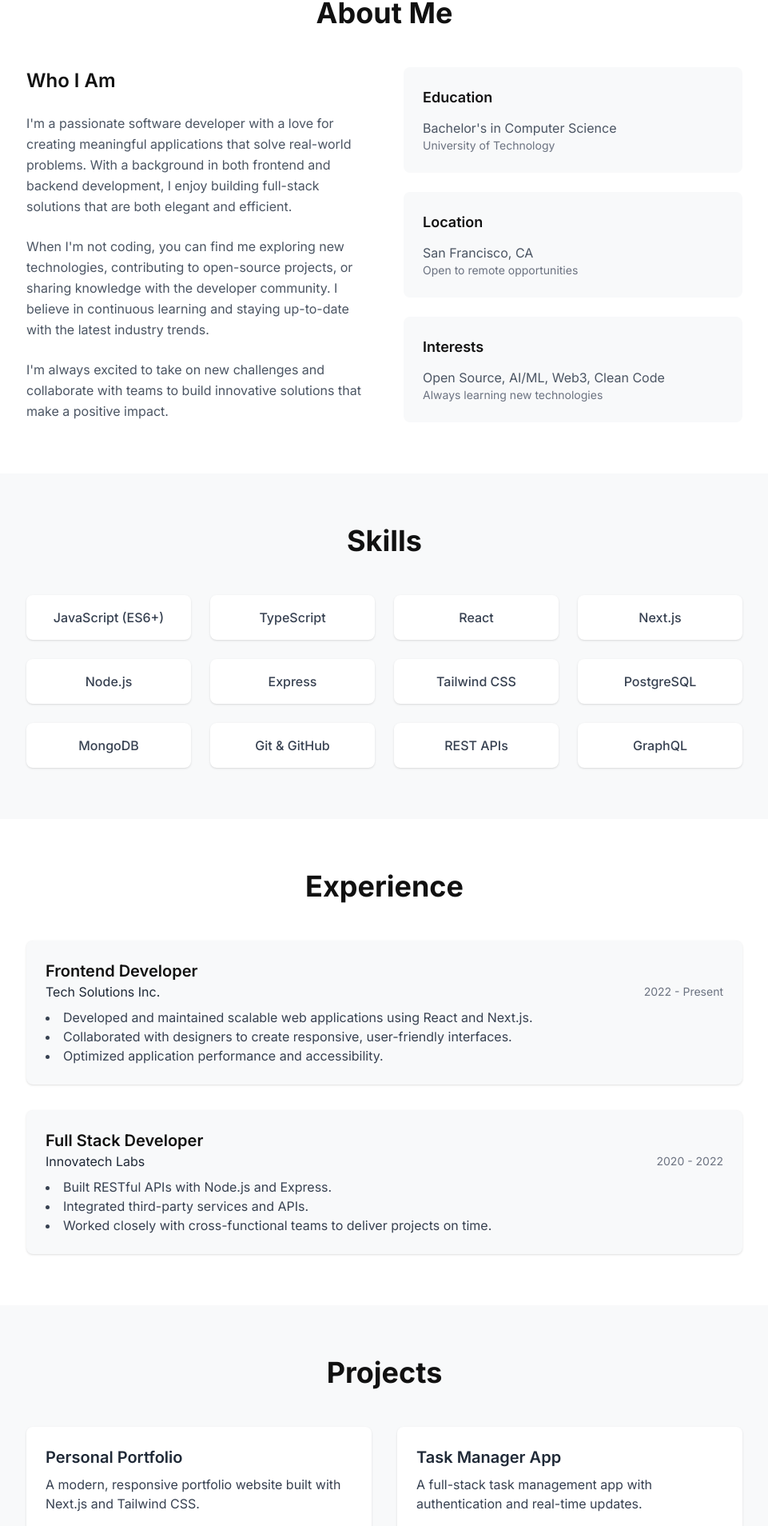
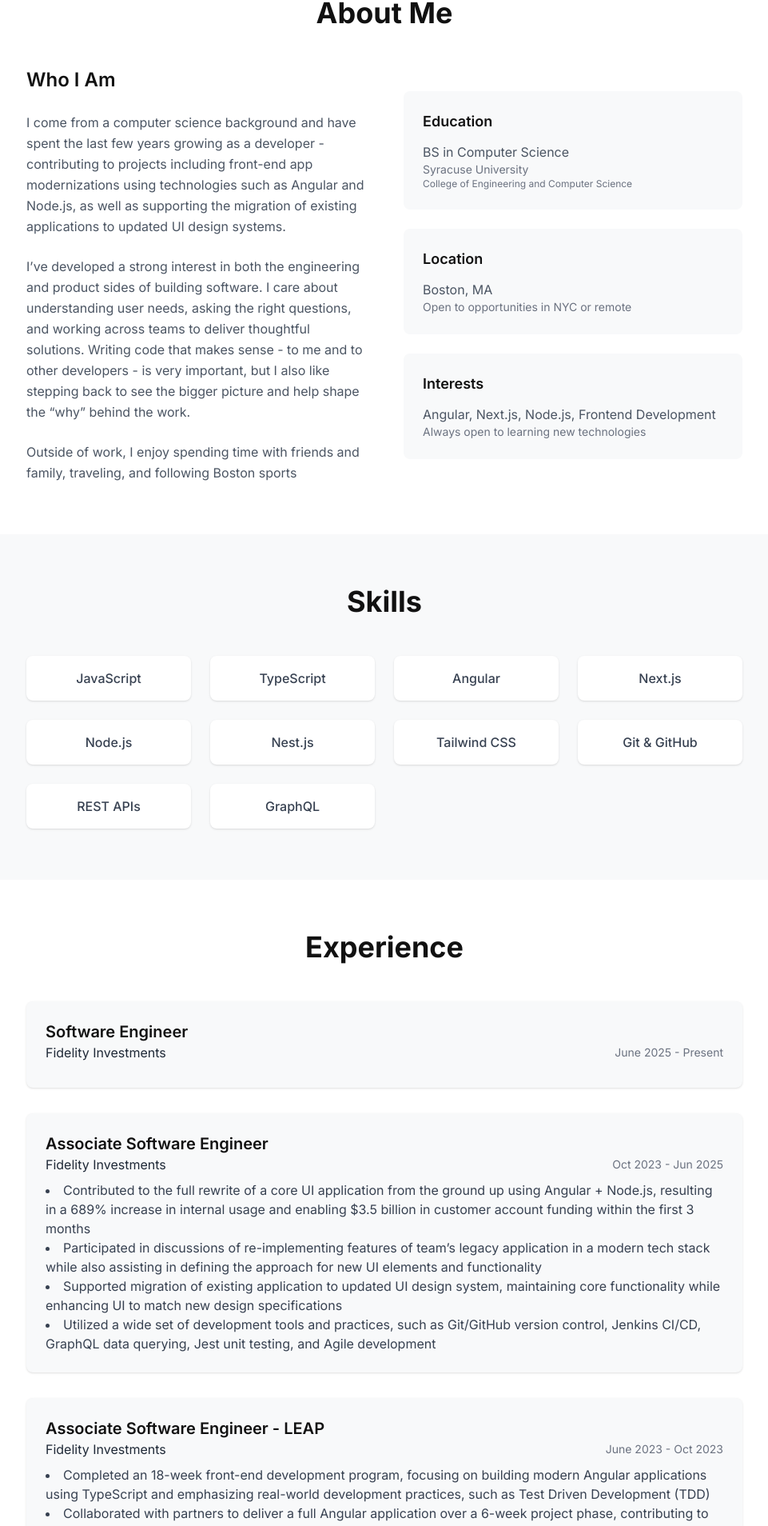
Before and after one commit to Matthew-Keenan/Personal-Site, a Next.js app: page / in a window 1280 px wide. Shown: the part 868-2776 px from the top of the page at 80% size, without its empty margins (159-1120 px from the left). Built offline with nearby package versions, Linux system fonts and the light colour scheme.

Commit message:
Updated placeholder text with personal content

```diff
--- a/src/app/layout.tsx
+++ b/src/app/layout.tsx
@@ -5,8 +5,8 @@ import './globals.css'
 const inter = Inter({ subsets: ['latin'] })
 
 export const metadata: Metadata = {
-  title: 'Matt - Software Developer',
-  description: 'Professional portfolio and resume of Matt, a software developer',
+  title: 'Matt - Software Engineer',
+  description: 'Professional website and resume of Matt Keenan, a software engineer',
 }
 
 export default function RootLayout({
--- a/src/components/About.tsx
+++ b/src/components/About.tsx
@@ -13,38 +13,40 @@ const About = () => {
                   Who I Am
                 </h3>
                 <p className="text-gray-600 mb-6 leading-relaxed">
-                  I'm a passionate software developer with a love for creating meaningful applications
-                  that solve real-world problems. With a background in both frontend and backend development,
-                  I enjoy building full-stack solutions that are both elegant and efficient.
+                  I come from a computer science background and have spent the last few years growing as a developer
+                   - contributing to projects including front-end app modernizations using technologies such as
+                   Angular and Node.js, as well as supporting the migration of existing applications to updated
+                   UI design systems.
                 </p>
                 <p className="text-gray-600 mb-6 leading-relaxed">
-                  When I'm not coding, you can find me exploring new technologies, contributing to open-source
-                  projects, or sharing knowledge with the developer community. I believe in continuous learning
-                  and staying up-to-date with the latest industry trends.
+                I’ve developed a strong interest in both the engineering and product sides of building software.
+                I care about understanding user needs, asking the right questions, and working across teams to deliver
+                thoughtful solutions. Writing code that makes sense - to me and to other developers - is very important,
+                but I also like stepping back to see the bigger picture and help shape the “why” behind the work.
                 </p>
                 <p className="text-gray-600 leading-relaxed">
-                  I'm always excited to take on new challenges and collaborate with teams to build
-                  innovative solutions that make a positive impact.
+                  Outside of work, I enjoy spending time with friends and family, traveling, and following Boston sports
                 </p>
               </div>
 
               <div className="space-y-6">
                 <div className="bg-gray-50 p-6 rounded-lg">
                   <h4 className="font-semibold text-lg mb-3 text-black">Education</h4>
-                  <p className="text-gray-600">Bachelor's in Computer Science</p>
-                  <p className="text-sm text-gray-500">University of Technology</p>
+                  <p className="text-gray-600">BS in Computer Science</p>
+                  <p className="text-sm text-gray-500">Syracuse University</p>
+                  <p className="text-xs text-gray-500">College of Engineering and Computer Science</p>
                 </div>
 
                 <div className="bg-gray-50 p-6 rounded-lg">
                   <h4 className="font-semibold text-lg mb-3 text-black">Location</h4>
-                  <p className="text-gray-600">San Francisco, CA</p>
-                  <p className="text-sm text-gray-500">Open to remote opportunities</p>
+                  <p className="text-gray-600">Boston, MA</p>
+                  <p className="text-sm text-gray-500">Open to opportunities in NYC or remote</p>
                 </div>
 
                 <div className="bg-gray-50 p-6 rounded-lg">
                   <h4 className="font-semibold text-lg mb-3 text-black">Interests</h4>
-                  <p className="text-gray-600">Open Source, AI/ML, Web3, Clean Code</p>
-                  <p className="text-sm text-gray-500">Always learning new technologies</p>
+                  <p className="text-gray-600">Angular, Next.js, Node.js, Frontend Development</p>
+                  <p className="text-sm text-gray-500">Always open to learning new technologies</p>
                 </div>
               </div>
             </div>
--- a/src/components/Contact.tsx
+++ b/src/components/Contact.tsx
@@ -7,10 +7,10 @@ const Contact = () => {
             Contact
           </h2>
           <p className="text-gray-700 mb-8">
-            Interested in working together or have any questions? Feel free to reach out!
+            Feel free to reach out with any questions or opportunities!
           </p>
           <a
-            href="mailto:matt@example.com"
+            href="mailto:matthewk1313@gmail.com"
             className="inline-block bg-black text-white px-8 py-3 rounded-lg font-semibold hover:bg-gray-800 transition-colors duration-200"
           >
             Email Me
--- a/src/components/Experience.tsx
+++ b/src/components/Experience.tsx
@@ -1,24 +1,51 @@
 const experiences = [
   {
-    company: 'Tech Solutions Inc.',
-    role: 'Frontend Developer',
-    period: '2022 - Present',
+    company: 'Fidelity Investments',
+    role: 'Software Engineer',
+    period: 'June 2025 - Present',
+    description: [],
+  },
+  {
+    company: 'Fidelity Investments',
+    role: 'Associate Software Engineer',
+    period: 'Oct 2023 - Jun 2025',
     description: [
-      'Developed and maintained scalable web applications using React and Next.js.',
-      'Collaborated with designers to create responsive, user-friendly interfaces.',
-      'Optimized application performance and accessibility.',
+      'Contributed to the full rewrite of a core UI application from the ground up using Angular + Node.js, resulting in a 689% increase in internal usage and enabling $3.5 billion in customer account funding within the first 3 months',
+      'Participated in discussions of re-implementing features of team\’s legacy application in a modern tech stack while also assisting in defining the approach for new UI elements and functionality',
+      'Supported migration of existing application to updated UI design system, maintaining core functionality while enhancing UI to match new design specifications',
+      'Utilized a wide set of development tools and practices, such as Git/GitHub version control, Jenkins CI/CD, GraphQL data querying, Jest unit testing, and Agile development'
     ],
   },
   {
-    company: 'Innovatech Labs',
-    role: 'Full Stack Developer',
-    period: '2020 - 2022',
+    company: 'Fidelity Investments',
+    role: 'Associate Software Engineer - LEAP',
+    period: 'June 2023 - Oct 2023',
     description: [
-      'Built RESTful APIs with Node.js and Express.',
-      'Integrated third-party services and APIs.',
-      'Worked closely with cross-functional teams to deliver projects on time.',
+      'Completed an 18-week front-end development program, focusing on building modern Angular applications using TypeScript and emphasizing real-world development practices, such as Test Driven Development (TDD)',
+      'Collaborated with partners to deliver a full Angular application over a 6-week project phase, contributing to product ideation, feature planning, development, and final stakeholder presentation',
+      'Built responsive, accessible UIs using HTML, CSS, and JavaScript in hands-on projects, prioritizing user experience best practices',
     ],
   },
+  {
+    company: 'Fidelity Investments',
+    role: 'Full Stack Developer Intern',
+    period: 'June 2022 - August 2022',
+    description: [
+      'Streamlined third-party API usage in response to updated business requirements, reducing unnecessary requests and contributing to cost savings per call',
+      'Improved a Python-based data pipeline by enhancing JSON parsing capabilities, enabling further analytics and more informed internal decision making',
+      'Contributed to Agile ceremonies, including sprint planning and backlog refinement, to help improve task prioritization and team productivity'
+    ],
+  },
+  {
+    company: 'PTC',
+    role: 'Backend Java Developer Intern',
+    period: 'June 2021 - August 2021',
+    description: [
+      'Implemented feature enhancements and bug fixes for a Java-based application',
+      'Ensured code reliability through various testing methods, including JUnit unit tests, custom workflows, and manual QA in a local dev environment',
+      'Gained practical experience in the full software development lifecycle, working in a large-scale, production codebase with true customer impact',
+    ],
+  }
 ]
 
 const Experience = () => {
--- a/src/components/Navigation.tsx
+++ b/src/components/Navigation.tsx
@@ -19,7 +19,7 @@ const Navigation = () => {
     <nav className="fixed top-0 w-full bg-white/90 backdrop-blur-sm z-50 border-b border-gray-200">
       <div className="container-padding mx-auto">
         <div className="flex justify-between items-center h-16">
-          <div className="text-xl font-bold text-black">Matt</div>
+          <div className="text-xl font-bold text-black">Matt Keenan</div>
 
           {/* Desktop Navigation */}
           <div className="hidden md:flex space-x-8">
--- a/src/components/Projects.tsx
+++ b/src/components/Projects.tsx
@@ -1,18 +1,8 @@
 const projects = [
   {
-    name: 'Personal Portfolio',
-    description: 'A modern, responsive portfolio website built with Next.js and Tailwind CSS.',
-    link: 'https://github.com/yourusername/portfolio',
-  },
-  {
-    name: 'Task Manager App',
-    description: 'A full-stack task management app with authentication and real-time updates.',
-    link: 'https://github.com/yourusername/task-manager',
-  },
-  {
-    name: 'E-commerce Store',
-    description: 'A scalable e-commerce platform with Stripe integration and admin dashboard.',
-    link: 'https://github.com/yourusername/ecommerce-store',
+    name: 'Personal Portfolio (This Site)',
+    description: 'A modern, professional, website built with Next.js and Tailwind CSS. I’m using tools like Cursor and Claude to deepen my understanding of AI-assisted development and to thoughtfully explore new technology as part of my learning process.',
+    link: 'https://github.com/Matthew-Keenan/portfolio',
   },
 ]
 
--- a/src/components/Skills.tsx
+++ b/src/components/Skills.tsx
@@ -1,13 +1,11 @@
 const skills = [
-  'JavaScript (ES6+)',
+  'JavaScript',
   'TypeScript',
-  'React',
+  'Angular',
   'Next.js',
   'Node.js',
-  'Express',
+  'Nest.js',
   'Tailwind CSS',
-  'PostgreSQL',
-  'MongoDB',
   'Git & GitHub',
   'REST APIs',
   'GraphQL',
```
Also changed, not shown: src/components/Hero.tsx (+6 -7 lines).
